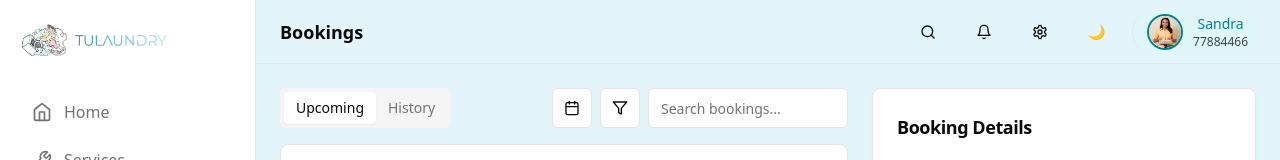
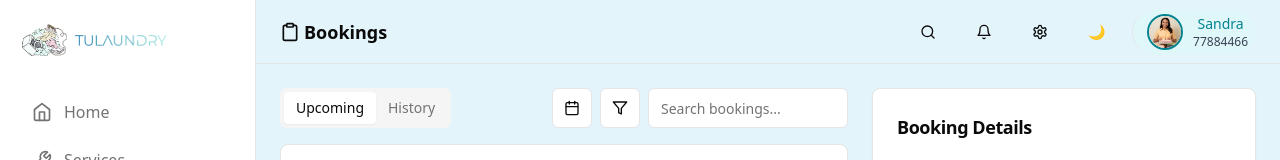
Before and after one commit to Aristocratjnr/Consumer-dashboard, a Next.js app: page /bookings in a window 1280 px wide. Shown: the top 160 px of the page. Built offline with nearby package versions, Linux system fonts and the light colour scheme.

Commit message:
update BookingPage: add Bookings icon to header for improved visual context

```diff
--- a/src/app/(dashboard)/bookings/page.tsx
+++ b/src/app/(dashboard)/bookings/page.tsx
@@ -165,7 +165,10 @@ export default function BookingPage() {
       {/* Main Content */}
       <div className="flex flex-1 flex-col dark:bg-teal-900 relative">
         <header className="flex h-16 items-center justify-between border-b px-6 dark:border-gray-700">
+          <div className="flex items-center">
+        <BookingsIcon className="mr-1 h-5 w-5" />
           <h1 className="text-lg font-semibold dark:text-white ">Bookings</h1>
+          </div>
           <div className="flex items-center gap-4">
             <Button size="icon" variant="ghost" className="dark:text-gray-300 dark:hover:text-white">
               <Search className="h-5 w-5" />
```
